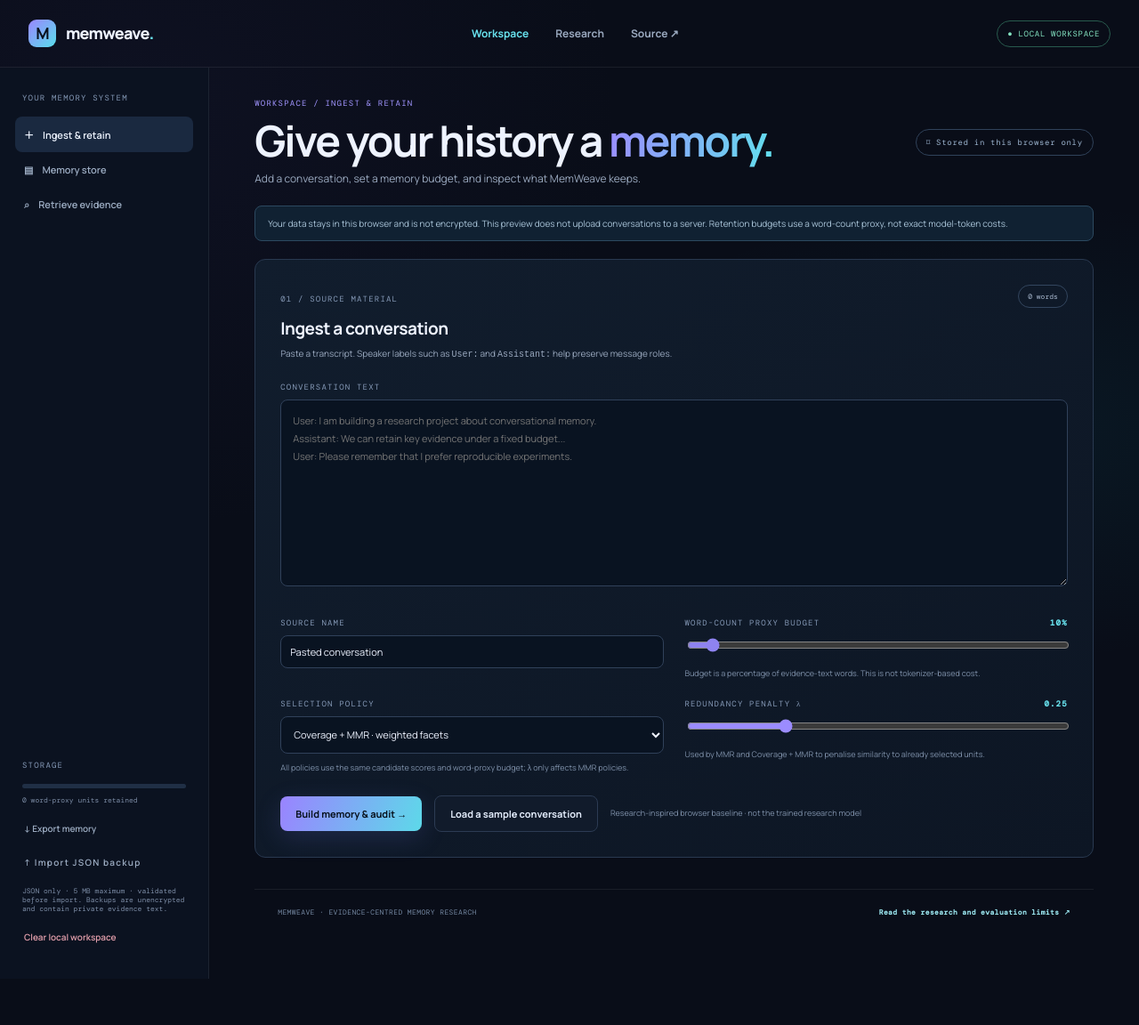
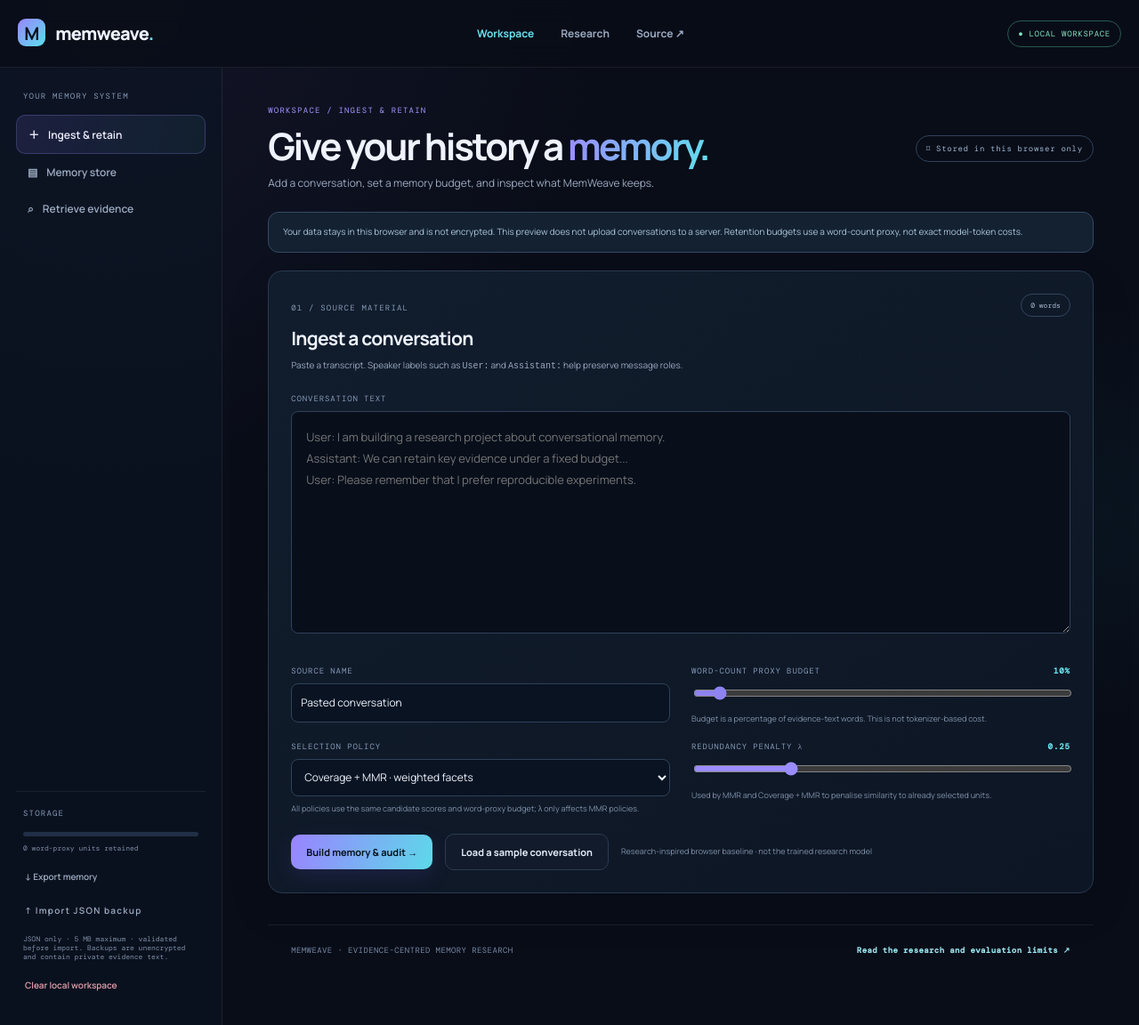
Before and after one commit to tishaaaaaaaaa5-sketch/memweavee, a plain HTML site: page site/workspace.html in a window 1280 px wide. Shown: the whole page at 89% size. Before the commit the page ends 1100 px from the top, so only its background shows below. Drawn offline with nearby package versions, Linux system fonts and the light colour scheme.

Commit message:
Polish responsive workspace interface

```diff
--- a/site/styles.css
+++ b/site/styles.css
@@ -41,3 +41,42 @@
 
 /* Safe local backup import guidance */
 .file-safety-note{display:block;color:#8498b2;font:8px/1.7 "DM Mono",monospace;margin:7px 3px 0;max-width:190px}
+
+
+/* Workspace refinement: stronger hierarchy, legibility, and responsive controls */
+.workspace-page{background:radial-gradient(ellipse at 10% 0%,#6555a51b,transparent 34%),radial-gradient(ellipse at 92% 50%,#1d8b9912,transparent 30%),var(--bg)}
+.workspace-page .top{max-width:none;padding-left:max(20px,calc((100vw - 1440px)/2));padding-right:max(20px,calc((100vw - 1440px)/2));background:#090d18d9;backdrop-filter:blur(14px);position:sticky;top:0;z-index:10}
+.workspace-page .brand{font-size:20px}
+.workspace-page .app-shell{max-width:1440px;min-height:calc(100vh - 76px);margin:0 auto;grid-template-columns:250px minmax(0,1fr);gap:0}
+.workspace-page .app-sidebar{background:#0b1422a8;border-right:1px solid #ffffff12;padding:26px 18px}
+.workspace-page .side-tab{width:100%;text-align:left;border-radius:10px;padding:12px 13px;font-size:12px;transition:background .18s ease,border-color .18s ease}
+.workspace-page .side-tab:hover{background:#ffffff0a}
+.workspace-page .side-tab.active{background:linear-gradient(100deg,#8c79ff22,#57dce011);border:1px solid #8e83f044;color:#f0efff}
+.workspace-page .side-bottom{border-top:1px solid #ffffff12;padding-top:18px}
+.workspace-page .app-main{max-width:1060px;width:100%;padding:42px clamp(18px,4vw,54px) 34px;margin:0 auto}
+.workspace-page .app-heading{margin-bottom:22px}
+.workspace-page .app-heading h1{font-size:clamp(28px,4vw,42px);letter-spacing:-.055em;line-height:1.1}
+.workspace-page .app-heading p{max-width:680px;line-height:1.75}
+.workspace-page .notice{border-radius:12px;padding:13px 16px;line-height:1.75;background:#142131;border-color:#344a65}
+.workspace-page .panel{border-radius:16px;padding:clamp(16px,2.5vw,25px);box-shadow:0 18px 50px #0000001c}
+.workspace-page .panel-title{align-items:flex-start}
+.workspace-page .panel-title h2{font-size:21px;letter-spacing:-.035em}
+.workspace-page .panel-title p{max-width:650px;line-height:1.75}
+.workspace-page .big-input{min-height:250px;font:13px/1.85 Manrope,Arial,sans-serif;padding:16px;background:#080f1b}
+.workspace-page .text-input{min-height:44px;font-size:12px}
+.workspace-page .field-label{font-size:9px;letter-spacing:.1em}
+.workspace-page .field-hint{display:block;line-height:1.7;margin-top:6px}
+.workspace-page .btn{border-radius:10px;padding:12px 17px}
+.workspace-page .btn.primary{box-shadow:0 8px 22px #5c4cc32c}
+.workspace-page button,.workspace-page input,.workspace-page textarea,.workspace-page select{font-family:inherit}
+.workspace-page .evidence-card{border-radius:12px;padding:16px;transition:border-color .18s ease,transform .18s ease}
+.workspace-page .evidence-card:hover{border-color:#526985;transform:translateY(-1px)}
+.workspace-page .annotation-card{border-radius:11px;padding:13px 14px}
+.workspace-page .annotation-card:hover{border-color:#5b7090}
+.workspace-page .retention-summary>div{border-radius:11px;padding:13px}
+.workspace-page .sweep-wrap{border-radius:11px}
+.workspace-page .app-footer{font-size:9px;line-height:1.8}
+.workspace-page :focus-visible{outline:3px solid #6de1eb;outline-offset:3px}
+@media(max-width:980px){.workspace-page .app-shell{grid-template-columns:210px minmax(0,1fr)}.workspace-page .app-sidebar{padding:20px 12px}.workspace-page .app-main{padding:30px 22px}}
+@media(max-width:760px){.workspace-page .top{min-height:68px;height:auto;gap:10px;flex-wrap:wrap;padding:10px 14px}.workspace-page .app-shell{display:flex;flex-direction:column}.workspace-page .app-sidebar{position:sticky;top:68px;z-index:8;display:flex;flex-direction:row;gap:7px;padding:9px 12px;background:#0b1422ed;overflow-x:auto;border-right:0;border-bottom:1px solid #ffffff18}.workspace-page .side-tab{width:auto;flex:0 0 auto}.workspace-page .side-bottom,.workspace-page .side-kicker{display:none}.workspace-page .app-main{padding:24px 14px}.workspace-page .app-heading{gap:12px}.workspace-page .panel{padding:16px}.workspace-page .big-input{min-height:220px}.workspace-page .retention-summary{grid-template-columns:repeat(2,minmax(0,1fr))}.workspace-page .app-footer{padding-bottom:22px}}
+@media(max-width:420px){.workspace-page .retention-summary{grid-template-columns:1fr 1fr}.workspace-page .local-pill{margin-left:auto}.workspace-page .panel-actions{align-items:stretch}.workspace-page .panel-actions .btn{width:100%;text-align:center}}
```
